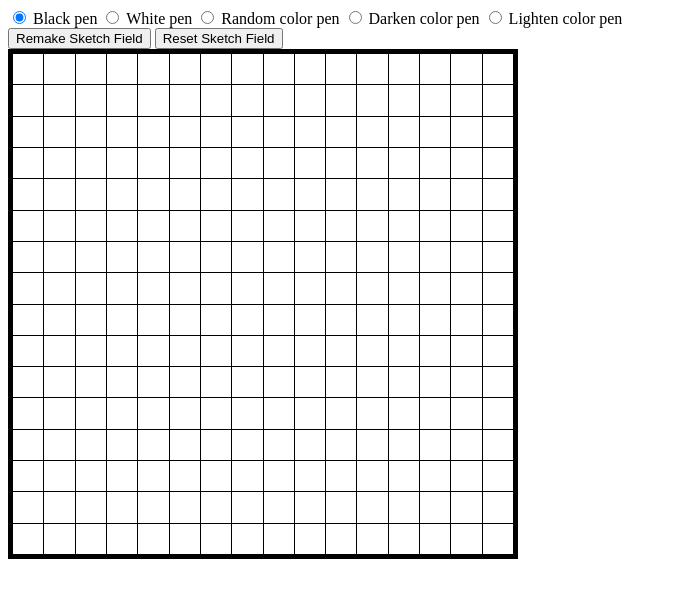
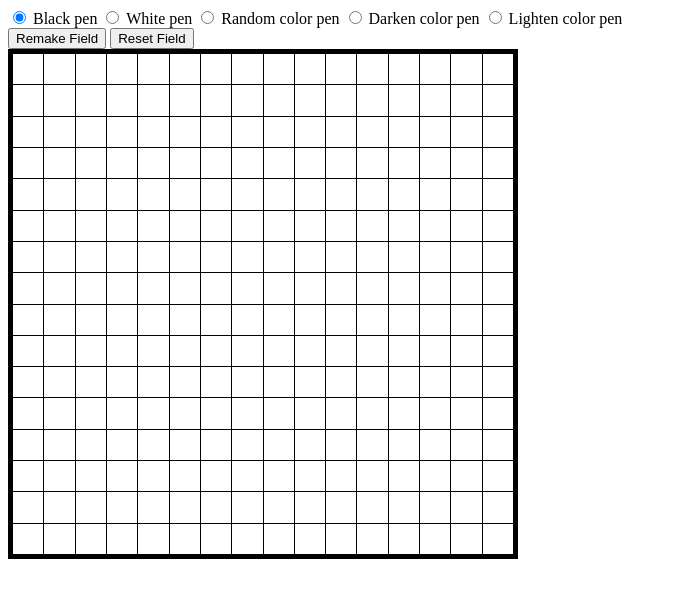
Before and after one commit to ArtemijDolgushin/etch-a-sketch, a plain HTML site: page index.html in a window 1280 px wide. Shown: the whole page, without its empty margins (0-677 px from the left). Drawn offline with Linux system fonts and the light colour scheme.

Commit message:
Update index.html
test update for github pages

```diff
--- a/index.html
+++ b/index.html
@@ -31,8 +31,8 @@
            name="penList" value="lightenPen">
     <label for="lightenPen">Lighten color pen</label>
 </div>
-<button class="remakeButton">Remake Sketch Field</button>
-<button class="resetButton">Reset Sketch Field</button>
+<button class="remakeButton">Remake Field</button>
+<button class="resetButton">Reset Field</button>
 <div class="container">
 </div>
 </body>
```
